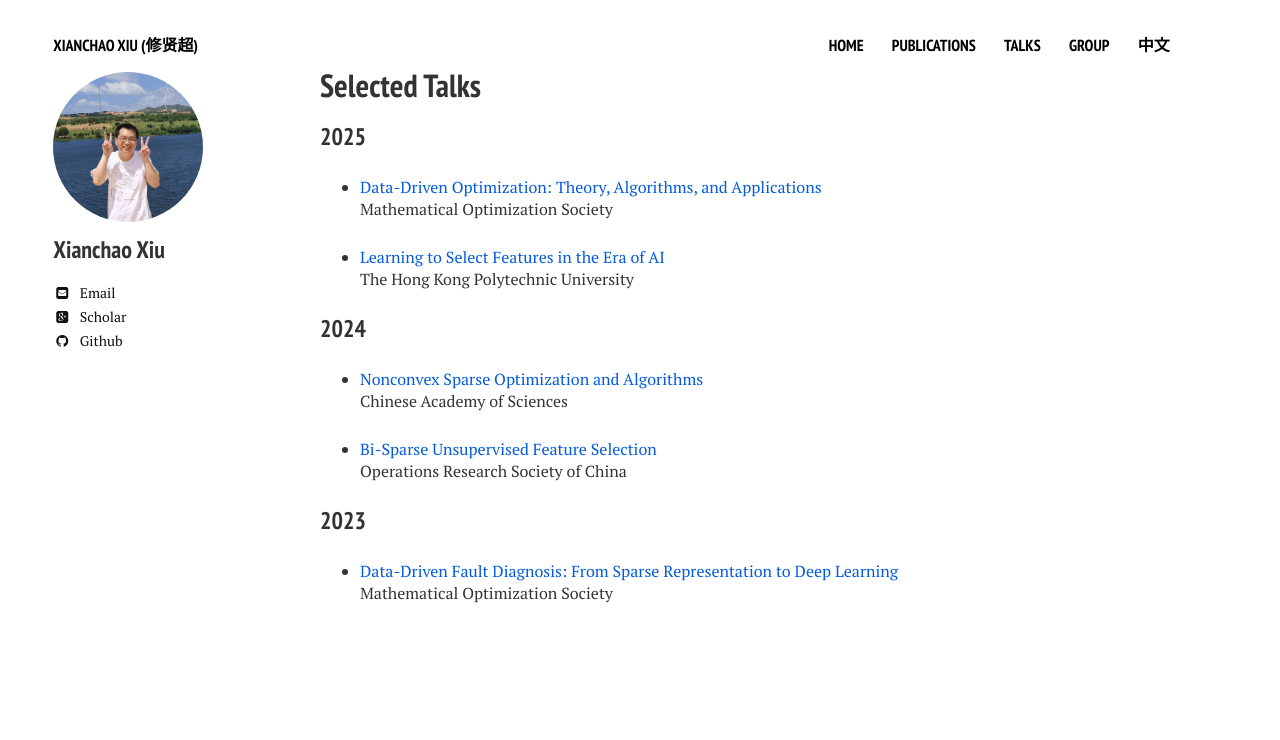
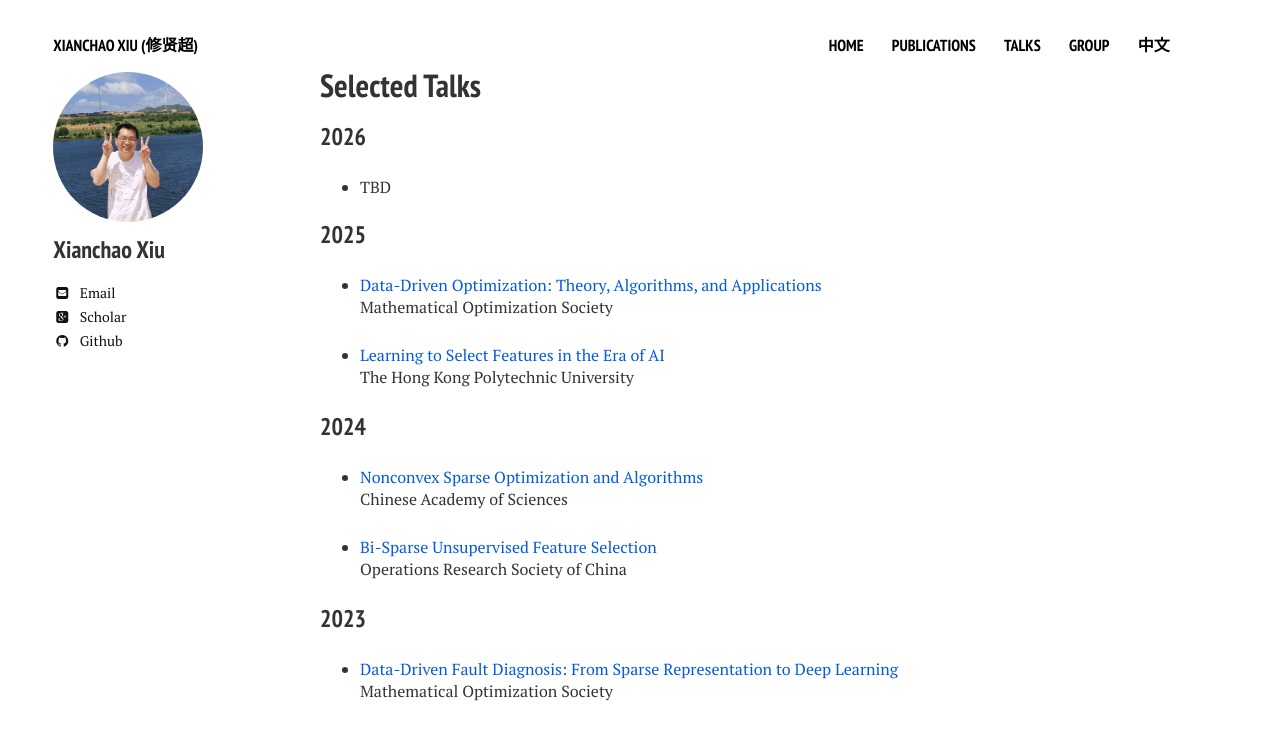
Before and after one commit to xianchaoxiu/xianchaoxiu.github.io, a Jekyll site: the page built from talks/index.md, in a window 1280 px wide. Shown: the top 740 px of the page. Built offline with Jekyll 4.4.1, drawn with Linux system fonts in a browser that asks for light colours; nearby versions of some CDN libraries.

Commit message:
Update index.md

```diff
--- a/talks/index.md
+++ b/talks/index.md
@@ -7,6 +7,10 @@ comments: false
 share: false
 ---
 
+
+
+### 2026
+* TBD <br>
 
 
 ### 2025
```
